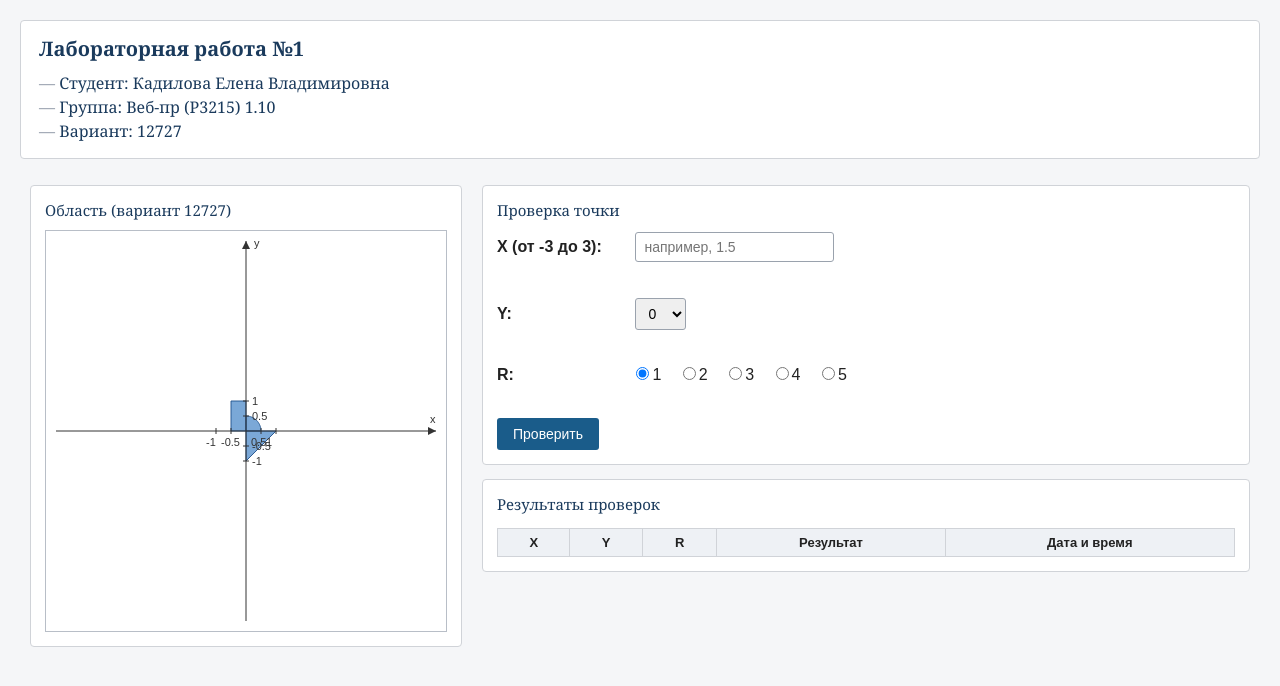
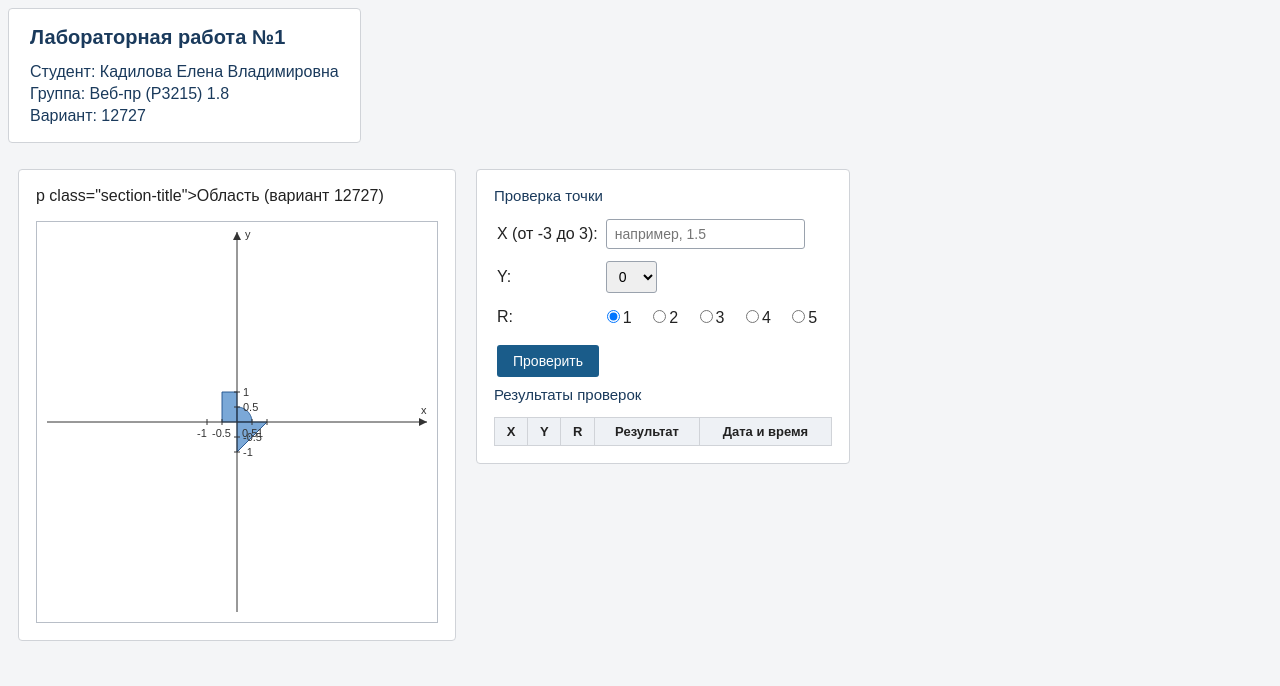
Before and after one commit to LenaKadilova/Veb_Lab1, a plain HTML site: page index.html in a window 1280 px wide. Drawn offline with nearby package versions, Linux system fonts and the light colour scheme.

Commit message:
Update index.html
табличная верстка

```diff
--- a/index.html
+++ b/index.html
@@ -8,9 +8,7 @@
         body {
             font-family: Arial, Helvetica, sans-serif;
             color: #222222;
-            background: #f5f6f8;
-            margin: 0;
-            padding: 20px;
+            background: #f4f5f7;
         }
 
         #header {
@@ -19,7 +17,6 @@
             border-radius: 4px;
             padding: 14px 18px;
             margin-bottom: 16px;
-            font-family: Georgia, 'Times New Roman', serif;
             color: #1a3a5c;
             font-size: 16px;
         }
@@ -28,13 +25,7 @@
             margin: 2px 0;
         }
 
-        #header > .header-row::before {
-            content: "— ";
-            color: #8a94a3;
-        }
-
         h1 {
-            font-family: Georgia, 'Times New Roman', serif;
             font-size: 20px;
             margin: 0 0 10px 0;
         }
@@ -144,7 +135,6 @@
         }
 
         .section-title {
-            font-family: Georgia, 'Times New Roman', serif;
             font-size: 15px;
             margin: 0 0 10px 0;
             color: #1a3a5c;
@@ -153,34 +143,58 @@
 </head>
 <body>
 
-<div id="header">
-    <h1>Лабораторная работа №1</h1>
-    <div class="header-row">Студент: Кадилова Елена Владимировна</div>
-    <div class="header-row">Группа: Веб-пр (P3215) 1.10</div>
-    <div class="header-row">Вариант: 12727</div>
-</div>
+<table id="header">
+    <tbody>
+    <tr>
+        <td><h1>Лабораторная работа №1</h1></td>
+    </tr>
+    <tr>
+        <td class="header-row">Студент: Кадилова Елена Владимировна</td>
+    </tr>
+    <tr>
+        <td class="header-row">Группа: Веб-пр (P3215) 1.8</td>
+    </tr>
+    <tr>
+        <td class="header-row">Вариант: 12727</td>
+    </tr>
+    </tbody>
+</table>
 
 <table id="layout">
     <tbody>
     <tr>
         <td style="width:420px;">
-            <div class="panel">
-                <p class="section-title">Область (вариант 12727)</p>
+            <table class="panel">
+                <tbody>
+                <tr>
+                    <td>
+                        p class="section-title">Область (вариант 12727)</p>
                         <canvas id="plane" width="400" height="400"></canvas>
-            </div>
+                    </td>
+                </tr>
+                </tbody>
+            </table>
         </td>
         <td>
-            <div class="panel">
+            <table class="panel">
+                <tbody>
+                <tr>
+                    <td>
                         <p class="section-title">Проверка точки</p>
                         <form id="point-form" novalidate>
-                    <div class="field-row">
-                        <label for="x-input">X (от -3 до 3):</label>
-                        <input type="text" id="x-input" name="x" placeholder="например, 1.5">
-                    </div>
-                    <div class="error-text" id="x-error"></div>
-
-                    <div class="field-row">
-                        <label for="y-input">Y:</label>
+                            <table class="form table">
+                                <tbody>
+                                <tr>
+                                    <td class="label-cell"><label for="x-input">X (от -3 до 3):</label></td>
+                                    <td><input type="text" id="x-input" name="x" placeholder="например, 1.5"></td>
+                                </tr>
+                                <tr>
+                                    <td></td>
+                                    <td class="error-text" id="x-error"></td>
+                                </tr>
+                                <tr>
+                                    <td class="label-cell"><label for="y-input">Y:</label></td>
+                                    <td>
                                         <select id="y-input" name="y">
                                             <option value="-4">-4</option>
                                             <option value="-3">-3</option>
@@ -192,26 +206,44 @@
                                             <option value="3">3</option>
                                             <option value="4">4</option>
                                         </select>
-                    </div>
-                    <div class="error-text" id="y-error"></div>
-
-                    <div class="field-row">
-                        <label>R:</label>
-                        <span class="radio-group" id="r-input">
+                                    </td>
+                                </tr>
+                                <tr>
+                                    <td></td>
+                                    <td class="error-text" id="y-error"></td>
+                                </tr>
+                                <tr>
+                                    <td></td>
+                                    <td class="error-text" id="y-error"></td>
+                                </tr>
+                                <tr>
+                                    <td class="label-cell">R:</td>
+                                    <td class="radio-group" id="r-input">
                                         <label><input type="radio" name="r" value="1" checked>1</label>
                                         <label><input type="radio" name="r" value="2">2</label>
                                         <label><input type="radio" name="r" value="3">3</label>
                                         <label><input type="radio" name="r" value="4">4</label>
                                         <label><input type="radio" name="r" value="5">5</label>
-                </span>
-                    </div>
-                    <div class="error-text" id="r-error"></div>
+                                    </td>
+                                </tr>
+                                <tr>
+                                    <td></td>
+                                    <td class="error-text" id="r-error"></td>
+                                </tr>
+                                <tr>
+                                    <td colspan="2"><button type="submit">Проверить</button></td>
+                                </tr>
+                                </tbody>
+                            </table>
+                        </form>
+                    </td>
+                </tr>
+                </tbody>
 
-                    <button type="submit">Проверить</button>
-                </form>
-            </div>
-
-            <div class="panel" style="margin-top:14px;">
+            <tbody class="panel" style="margin-top:14px;">
+                <tr>
+                <tr>
+                    <td>
                         <p class="section-title">Результаты проверок</p>
                         <table id="results-table">
                             <thead>
@@ -226,7 +258,10 @@
                             <tbody id="results-body">
                             </tbody>
                         </table>
-            </div>
+                    </td>
+                </tr>
+                </tbody>
+            </table>
         </td>
     </tr>
     </tbody>
```
Lines whose indentation alone changed are shown as unchanged.
